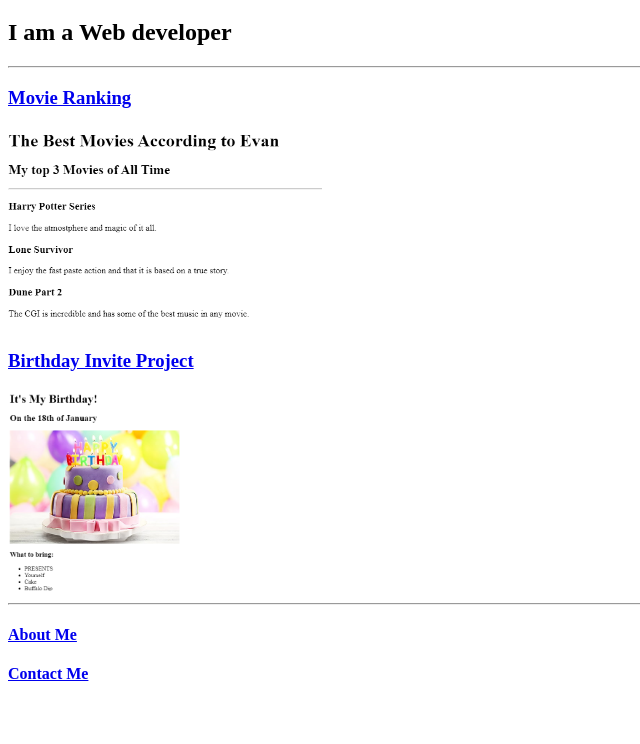
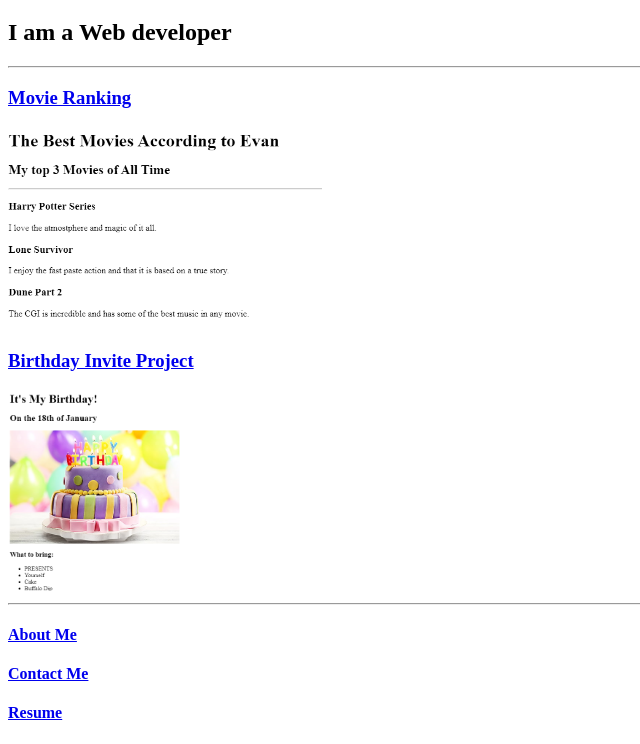
Before and after one commit to epetty32/html--portfolio, a plain HTML site: page index.html in a window 1280 px wide. Shown: the part 61-805 px from the top of the page, without its empty margins (0-640 px from the left). Drawn offline with Linux system fonts and the light colour scheme.

Commit message:
Add files via upload

```diff
--- a/index.html
+++ b/index.html
@@ -41,7 +41,11 @@ https://developer.mozilla.org/en-US/docs/Web/HTML/Element/img#attr-height -->
     </a>
     <a href="./public/contact.html">
         <h4>Contact Me</h4>
+    </a>
+    <a href="../index.html">
+        <h4>Resume</h4>
+    </a>
 
-    </a>
+
  </body>
  </html>
```
